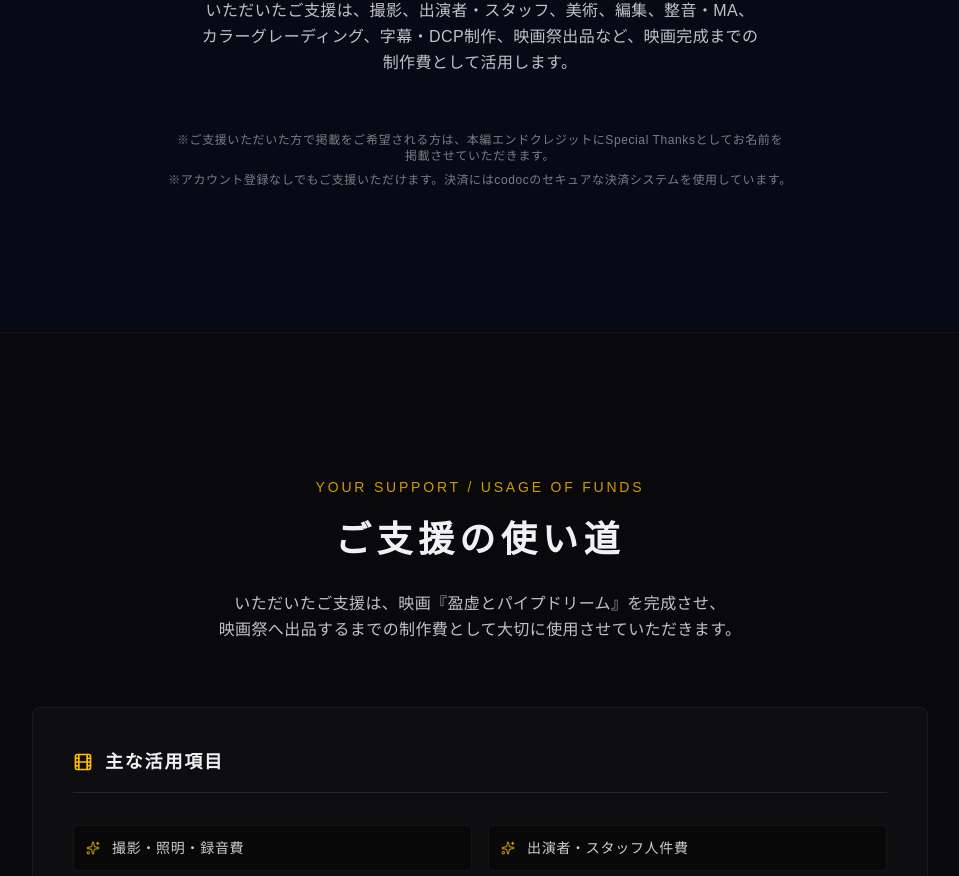
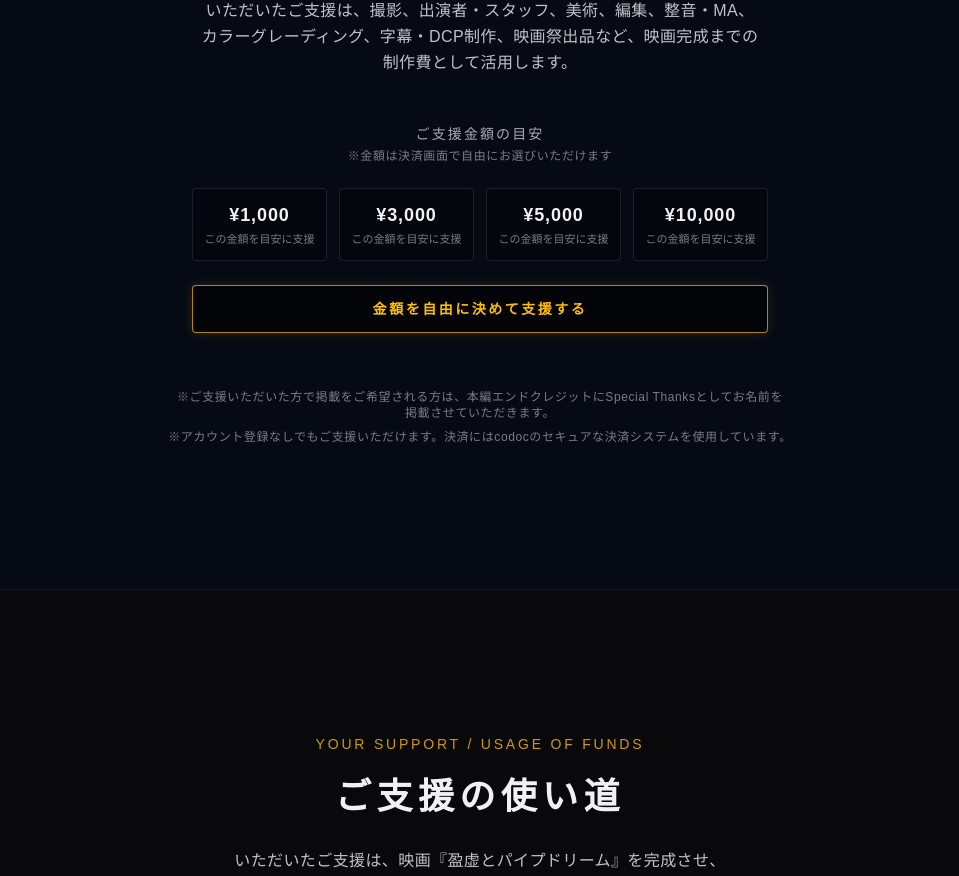
Before and after one commit to kdkmsy1016-ops/pipedream, a Next.js app: page / in a window 1280 px wide. Shown: the part 7360-8236 px from the top of the page, without its empty margins (160-1119 px from the left). Built offline with nearby package versions, Linux system fonts and the light colour scheme.

Commit message:
feat(support): redesign support section with custom tiers UI and seamless codoc modal integration

```diff
--- a/app/components/SupportSection.tsx
+++ b/app/components/SupportSection.tsx
@@ -1,10 +1,31 @@
 "use client";
+
+import { useCallback } from "react";
 
 interface SupportSectionProps {
   id?: string;
 }
 
+const SUPPORT_TIERS = [
+  { label: "¥1,000", amount: 1000 },
+  { label: "¥3,000", amount: 3000 },
+  { label: "¥5,000", amount: 5000 },
+  { label: "¥10,000", amount: 10000 },
+];
+
 export default function SupportSection({ id = "support" }: SupportSectionProps) {
+  const handleOpenCodoc = useCallback(() => {
+    // codocの公式チップボタン要素（.codoc-support .codoc-btn）をクリックして公式モーダルを起動
+    const codocBtn = document.querySelector<HTMLElement>(".codoc-support .codoc-btn");
+    if (codocBtn) {
+      codocBtn.click();
+    } else {
+      // 読み込み中または未レンダリング時のフォールバック
+      const altBtn = document.querySelector<HTMLElement>("#codoc-entry-Iu1j01olgg a, .codoc-btn");
+      if (altBtn) altBtn.click();
+    }
+  }, []);
+
   return (
     <section id={id} className="bg-background py-20 sm:py-24 md:py-36 px-4 sm:px-6 border-t border-white/5 relative overflow-hidden font-serif">
       <div className="max-w-2xl w-full mx-auto space-y-10 sm:space-y-12">
@@ -30,8 +51,50 @@ export default function SupportSection({ id = "support" }: SupportSectionProps)
           </p>
         </div>
 
-        {/* codoc チップ・ウィジェット */}
-        <div className="w-full max-w-xl mx-auto my-8 sm:my-12">
+        {/* Custom Support Amount Buttons */}
+        <div className="w-full max-w-xl mx-auto space-y-5 sm:space-y-6">
+          <div className="text-center space-y-1">
+            <p className="text-xs sm:text-sm tracking-wider md:tracking-[0.15em] text-foreground/70 font-medium">
+              ご支援金額の目安
+            </p>
+            <p className="text-[11px] sm:text-xs text-foreground/50 tracking-normal sm:tracking-wider">
+              ※金額は決済画面で自由にお選びいただけます
+            </p>
+          </div>
+
+          {/* 4 Amount Buttons: PC 4 columns, Mobile 2 columns */}
+          <div className="grid grid-cols-2 sm:grid-cols-4 gap-2.5 sm:gap-3">
+            {SUPPORT_TIERS.map((tier) => (
+              <button
+                key={tier.label}
+                type="button"
+                onClick={handleOpenCodoc}
+                className="group min-h-[52px] sm:min-h-[58px] flex flex-col items-center justify-center py-3 px-2 bg-black/40 hover:bg-[#ffbf00]/10 border border-white/10 hover:border-[#ffbf00]/50 text-foreground hover:text-[#ffbf00] transition-all duration-200 rounded text-center active:scale-[0.98] cursor-pointer"
+              >
+                <span className="text-sm sm:text-base md:text-lg font-bold tracking-wider">
+                  {tier.label}
+                </span>
+                <span className="text-[10px] sm:text-[11px] text-foreground/50 group-hover:text-[#ffbf00]/80 tracking-normal mt-0.5">
+                  この金額を目安に支援
+                </span>
+              </button>
+            ))}
+          </div>
+
+          {/* Custom / Free Amount Button: Full width */}
+          <div>
+            <button
+              type="button"
+              onClick={handleOpenCodoc}
+              className="w-full min-h-[46px] sm:min-h-[48px] flex items-center justify-center py-3 px-4 bg-black/60 hover:bg-[#ffbf00] border border-[#ffbf00]/70 hover:border-[#ffbf00] text-[#ffbf00] hover:text-black font-bold transition-all duration-300 rounded text-xs sm:text-sm tracking-wider md:tracking-[0.18em] text-center shadow-[0_0_12px_rgba(255,191,0,0.15)] hover:shadow-[0_0_20px_rgba(255,191,0,0.4)] whitespace-nowrap active:scale-[0.98] cursor-pointer"
+            >
+              金額を自由に決めて支援する
+            </button>
+          </div>
+        </div>
+
+        {/* codoc チップ・ウィジェット（DOM上に保持し、公式モーダルおよびpowered-byを表示） */}
+        <div className="w-full max-w-xl mx-auto my-4">
           <div
             id="codoc-entry-Iu1j01olgg"
             className="codoc-entries"
--- a/app/globals.css
+++ b/app/globals.css
@@ -44,3 +44,20 @@ body {
     text-wrap: balance;
   }
 }
+
+/* codoc official widget customization:
+   Hide default UI elements while maintaining official modal functionality
+   and displaying the required powered-by credit. */
+.codoc-entry .codoc-support,
+.codoc-entry .codoc-buy-wrap,
+.codoc-entry .codoc-continue,
+.codoc-entry .codoc-subscription-articlelist {
+  display: none !important;
+}
+
+.codoc-entry .codoc-copyright {
+  margin-top: 1rem !important;
+  text-align: center !important;
+  opacity: 0.5 !important;
+  font-size: 11px !important;
+}
```
